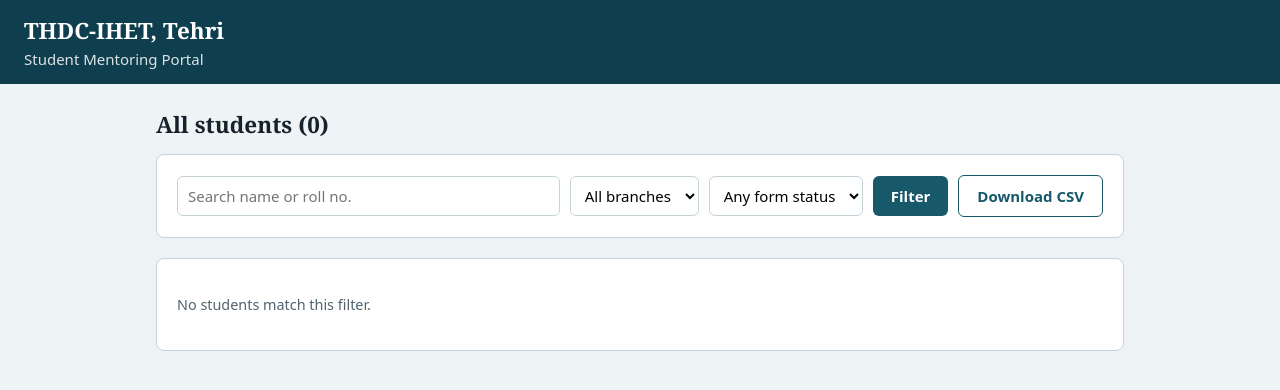
After one commit to saurabhkohli626-ship-it/thdc-mentoring-portal, a Flask app: template templates/director_students.html in a window 1280 px wide. The commit adds this page. Shown: the top 390 px of the page. Run offline with Flask 3, Linux system fonts and the light colour scheme; the template is opened without the code that fills it, so the values that code supplies are empty.

Commit message:
Director dashboard with reports, student search, CSV export and user management

```diff
--- a/app.py
+++ b/app.py
@@ -1,10 +1,13 @@
+import csv
+import io
 import json
 import os
 from functools import wraps
 
 from dotenv import load_dotenv
-from flask import Flask, render_template, request, redirect, url_for, session, flash, abort, jsonify
-from werkzeug.security import check_password_hash
+from flask import (Flask, render_template, request, redirect, url_for, session, flash, abort,
+                   jsonify, Response)
+from werkzeug.security import check_password_hash, generate_password_hash
 
 from db import query, execute
 
@@ -221,8 +224,9 @@ def student_for_staff(student_id):
 @login_required("faculty", "director")
 def student_detail(student_id):
     student = student_for_staff(student_id)
+    faculty = faculty_list() if session["role"] == "director" else []
     return render_template("student_detail.html", student=student,
-                           remarks=get_remarks(student_id))
+                           remarks=get_remarks(student_id), faculty=faculty)
 
 
 @app.route("/students/<int:student_id>/form")
@@ -266,18 +270,158 @@ def mark_reviewed(student_id):
 @app.route("/director")
 @login_required("director")
 def director_home():
-    counts = query("SELECT role, COUNT(*) AS total FROM users GROUP BY role")
-    faculty = query("""
-        SELECT u.name, u.email, COUNT(s.id) AS mentees
+    summary = query("""
+        SELECT COUNT(*) AS students,
+               COALESCE(SUM(f.status IS NULL OR f.status = 'draft'), 0) AS not_submitted,
+               COALESCE(SUM(f.status = 'submitted'), 0) AS pending_review,
+               COALESCE(SUM(f.status = 'reviewed'), 0) AS reviewed,
+               ROUND(AVG(s.cgpa), 2) AS avg_cgpa,
+               COALESCE(SUM(s.backlogs > 0), 0) AS with_backlogs
+        FROM students s
+        LEFT JOIN mentoring_forms f ON f.student_id = s.id
+    """, one=True)
+
+    branches = query("""
+        SELECT branch,
+               COUNT(*) AS students,
+               ROUND(AVG(cgpa), 2) AS avg_cgpa,
+               SUM(backlogs > 0) AS with_backlogs,
+               SUM(placement_status = 'Selected/Placed') AS placed
+        FROM students
+        GROUP BY branch
+        ORDER BY branch
+    """)
+
+    placement = query("""
+        SELECT COALESCE(placement_status, 'Not filled') AS placement, COUNT(*) AS students
+        FROM students
+        GROUP BY placement
+        ORDER BY students DESC
+    """)
+
+    mentors = query("""
+        SELECT u.id, u.name,
+               COUNT(s.id) AS mentees,
+               COALESCE(SUM(f.status = 'submitted'), 0) AS pending,
+               COALESCE(SUM(f.status = 'reviewed'), 0) AS reviewed,
+               COALESCE(SUM(s.id IS NOT NULL AND (f.status IS NULL OR f.status = 'draft')), 0) AS not_submitted
         FROM users u
         LEFT JOIN students s ON s.mentor_id = u.id
+        LEFT JOIN mentoring_forms f ON f.student_id = s.id
         WHERE u.role = 'faculty'
-        GROUP BY u.id, u.name, u.email
-        ORDER BY u.name
+        GROUP BY u.id, u.name
+        ORDER BY pending DESC, u.name
     """)
-    return render_template("director_home.html",
-                           counts={row["role"]: row["total"] for row in counts},
-                           faculty=faculty)
+
+    return render_template("director_home.html", summary=summary, branches=branches,
+                           placement=placement, mentors=mentors)
+
+
+def filtered_students(args):
+    sql = """
+        SELECT s.id, s.roll_no, u.name, u.email, s.branch, s.class_name, s.cgpa, s.backlogs,
+               s.placement_status, m.name AS mentor_name,
+               COALESCE(f.status, 'not started') AS form_status
+        FROM students s
+        JOIN users u ON u.id = s.user_id
+        LEFT JOIN users m ON m.id = s.mentor_id
+        LEFT JOIN mentoring_forms f ON f.student_id = s.id
+        WHERE 1 = 1
+    """
+    params = []
+    if args.get("q"):
+        sql += " AND (u.name LIKE %s OR s.roll_no LIKE %s)"
+        params += ["%" + args["q"].strip() + "%"] * 2
+    if args.get("branch"):
+        sql += " AND s.branch = %s"
+        params.append(args["branch"])
+    if args.get("status"):
+        sql += " AND COALESCE(f.status, 'not started') = %s"
+        params.append(args["status"])
+    sql += " ORDER BY s.roll_no"
+    return query(sql, params)
+
+
+@app.route("/director/students")
+@login_required("director")
+def director_students():
+    branches = [r["branch"] for r in query(
+        "SELECT DISTINCT branch FROM students WHERE branch IS NOT NULL ORDER BY branch")]
+    return render_template("director_students.html", students=filtered_students(request.args),
+                           branches=branches, args=request.args)
+
+
+@app.route("/director/students.csv")
+@login_required("director")
+def export_students():
+    out = io.StringIO()
+    writer = csv.writer(out)
+    writer.writerow(["Roll No", "Name", "Email", "Branch", "Class", "CGPA", "Backlogs",
+                     "Placement", "Mentor", "Form status"])
+    for s in filtered_students(request.args):
+        writer.writerow([s["roll_no"], s["name"], s["email"], s["branch"], s["class_name"],
+                         s["cgpa"], s["backlogs"], s["placement_status"], s["mentor_name"],
+                         s["form_status"]])
+    return Response(out.getvalue(), mimetype="text/csv",
+                    headers={"Content-Disposition": "attachment; filename=students.csv"})
+
+
+def faculty_list():
+    return query("SELECT id, name FROM users WHERE role = 'faculty' ORDER BY name")
+
+
+@app.route("/director/users/new", methods=["GET", "POST"])
+@login_required("director")
+def add_user():
+    form = request.form
+    if request.method == "POST":
+        name = form.get("name", "").strip()
+        email = form.get("email", "").strip().lower()
+        role = form.get("role")
+        password = form.get("password", "")
+        roll_no = form.get("roll_no", "").strip()
+
+        error = None
+        if not name or not email or role not in ("student", "faculty"):
+            error = "Name, email and role are required."
+        elif len(password) < 8:
+            error = "Password must be at least 8 characters."
+        elif query("SELECT id FROM users WHERE email = %s", (email,), one=True):
+            error = "A user with this email already exists."
+        elif role == "student" and not roll_no:
+            error = "Roll number is required for a student."
+        elif role == "student" and query("SELECT id FROM students WHERE roll_no = %s", (roll_no,), one=True):
+            error = "This roll number already exists."
+
+        if error:
+            flash(error)
+        else:
+            user_id = execute(
+                "INSERT INTO users (name, email, password_hash, role) VALUES (%s, %s, %s, %s)",
+                (name, email, generate_password_hash(password), role))
+            if role == "student":
+                execute("""
+                    INSERT INTO students (user_id, roll_no, branch, class_name, admitted_year, mentor_id)
+                    VALUES (%s, %s, %s, %s, %s, %s)
+                """, (user_id, roll_no, form.get("branch") or None, form.get("class_name") or None,
+                      to_number(form.get("admitted_year"), int), to_number(form.get("mentor_id"), int)))
+            flash(f"{role.title()} account created for {name}.", "ok")
+            return redirect(url_for("add_user"))
+
+    return render_template("add_user.html", faculty=faculty_list(), form=form)
+
+
+@app.route("/students/<int:student_id>/mentor", methods=["POST"])
+@login_required("director")
+def change_mentor(student_id):
+    student_for_staff(student_id)
+    mentor_id = to_number(request.form.get("mentor_id"), int)
+    if mentor_id and not query("SELECT id FROM users WHERE id = %s AND role = 'faculty'",
+                               (mentor_id,), one=True):
+        abort(400)
+    execute("UPDATE students SET mentor_id = %s WHERE id = %s", (mentor_id, student_id))
+    flash("Mentor updated.", "ok")
+    return redirect(url_for("student_detail", student_id=student_id))
 
 
 @app.errorhandler(403)
--- a/static/style.css
+++ b/static/style.css
@@ -97,13 +97,13 @@ table.list thead th { background: var(--mist); }
 .status.submitted { background: #dbeafe; }
 .status.reviewed { background: #dcfce7; }
 
-.stats { display: flex; gap: 16px; flex-wrap: wrap; margin-bottom: 24px; }
+.stats { display: grid; grid-template-columns: repeat(auto-fill, minmax(140px, 1fr)); gap: 12px; margin-bottom: 24px; }
 .stat {
   background: #fff;
   border: 1px solid var(--line);
   border-radius: 8px;
   padding: 16px 24px;
-  min-width: 160px;
+
 }
 .stat b { display: block; font-size: 2rem; color: var(--lake-dark); }
 .stat span { color: var(--muted); }
@@ -135,3 +135,27 @@ button.secondary:hover { background: var(--mist); }
 }
 .remark { border-top: 1px solid var(--line); padding: 10px 0; }
 .remark p { margin: 0 0 4px; white-space: pre-line; }
+
+header nav { flex-wrap: wrap; }
+
+.btn.light { background: #fff; color: var(--lake); border: 1.5px solid var(--lake); }
+.btn.light:hover { background: var(--mist); }
+
+.filters { display: flex; gap: 10px; flex-wrap: wrap; align-items: center; }
+.filters input, .filters select,
+.form-grid input, .form-grid select, .inline-form select {
+  padding: 8px 10px;
+  border: 1px solid var(--line);
+  border-radius: 6px;
+  font: inherit;
+  background: #fff;
+}
+.filters input { flex: 1 1 200px; }
+
+.form-grid { display: grid; gap: 14px; max-width: 560px; }
+.form-grid label { display: flex; flex-direction: column; gap: 4px; font-weight: 600; }
+.form-grid fieldset { border: 1px solid var(--line); border-radius: 8px; display: grid; gap: 14px; padding: 14px; }
+.form-grid legend { font-weight: 600; color: var(--lake); padding: 0 6px; }
+
+.inline-form { display: flex; gap: 10px; align-items: flex-end; flex-wrap: wrap; margin-top: 18px; padding-top: 16px; border-top: 1px solid var(--line); }
+.inline-form label { display: flex; flex-direction: column; gap: 4px; font-weight: 600; }
--- a/templates/base.html
+++ b/templates/base.html
@@ -14,6 +14,11 @@
     </div>
     {% if session.user_id %}
     <nav>
+      {% if session.role == 'director' %}
+        <a href="{{ url_for('director_home') }}">Dashboard</a>
+        <a href="{{ url_for('director_students') }}">Students</a>
+        <a href="{{ url_for('add_user') }}">Add user</a>
+      {% endif %}
       <span>{{ session.name }} <small>({{ session.role }})</small></span>
       <a href="{{ url_for('logout') }}">Logout</a>
     </nav>
--- /dev/null
+++ b/templates/director_students.html
@@ -0,0 +1,50 @@
+{% extends "base.html" %}
+{% block title %}All students{% endblock %}
+
+{% block content %}
+<h2>All students ({{ students|length }})</h2>
+
+<form method="get" class="filters card">
+  <input type="search" name="q" value="{{ args.get('q', '') }}" placeholder="Search name or roll no.">
+  <select name="branch">
+    <option value="">All branches</option>
+    {% for b in branches %}
+      <option {% if args.get('branch') == b %}selected{% endif %}>{{ b }}</option>
+    {% endfor %}
+  </select>
+  <select name="status">
+    <option value="">Any form status</option>
+    {% for st in ['not started', 'draft', 'submitted', 'reviewed'] %}
+      <option {% if args.get('status') == st %}selected{% endif %}>{{ st }}</option>
+    {% endfor %}
+  </select>
+  <button type="submit">Filter</button>
+  <a class="btn light" href="{{ url_for('export_students', **args) }}">Download CSV</a>
+</form>
+
+<div class="card">
+  {% if students %}
+  <table class="list">
+    <thead>
+      <tr><th>Roll No.</th><th>Name</th><th>Branch</th><th>CGPA</th><th>Backlogs</th><th>Placement</th><th>Mentor</th><th>Form</th></tr>
+    </thead>
+    <tbody>
+      {% for s in students %}
+      <tr>
+        <td>{{ s.roll_no }}</td>
+        <td><a href="{{ url_for('student_detail', student_id=s.id) }}">{{ s.name }}</a></td>
+        <td>{{ s.branch or "-" }}</td>
+        <td>{{ s.cgpa if s.cgpa is not none else "-" }}</td>
+        <td>{{ s.backlogs }}</td>
+        <td>{{ s.placement_status or "-" }}</td>
+        <td>{{ s.mentor_name or "-" }}</td>
+        <td><span class="status {{ s.form_status|replace(' ', '-') }}">{{ s.form_status }}</span></td>
+      </tr>
+      {% endfor %}
+    </tbody>
+  </table>
+  {% else %}
+  <p class="muted">No students match this filter.</p>
+  {% endif %}
+</div>
+{% endblock %}
```
Also changed, not shown: templates/add_user.html (added, +59 -0 lines), templates/director_home.html (+46 -6 lines), templates/student_detail.html (+14 -0 lines).
